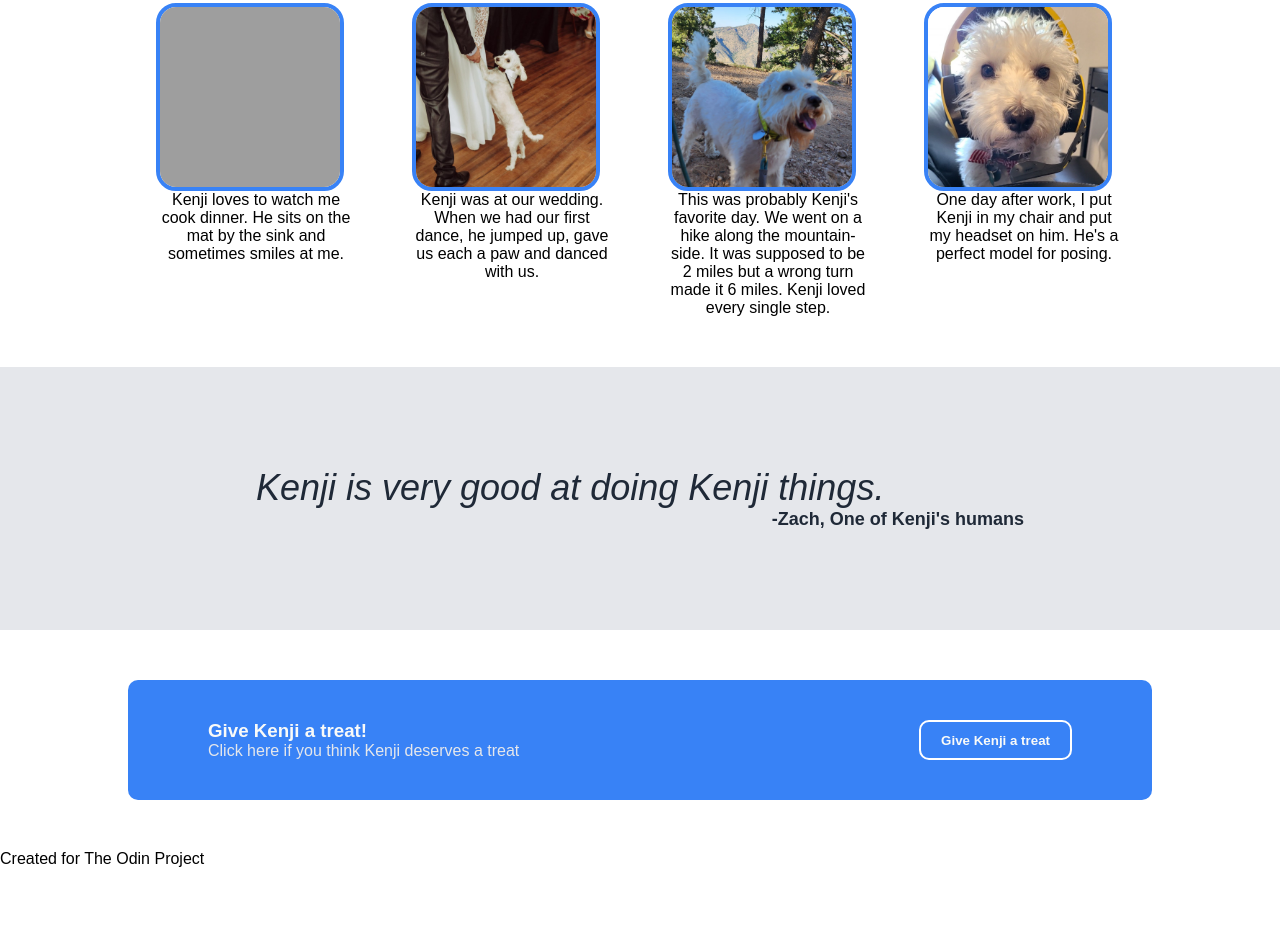
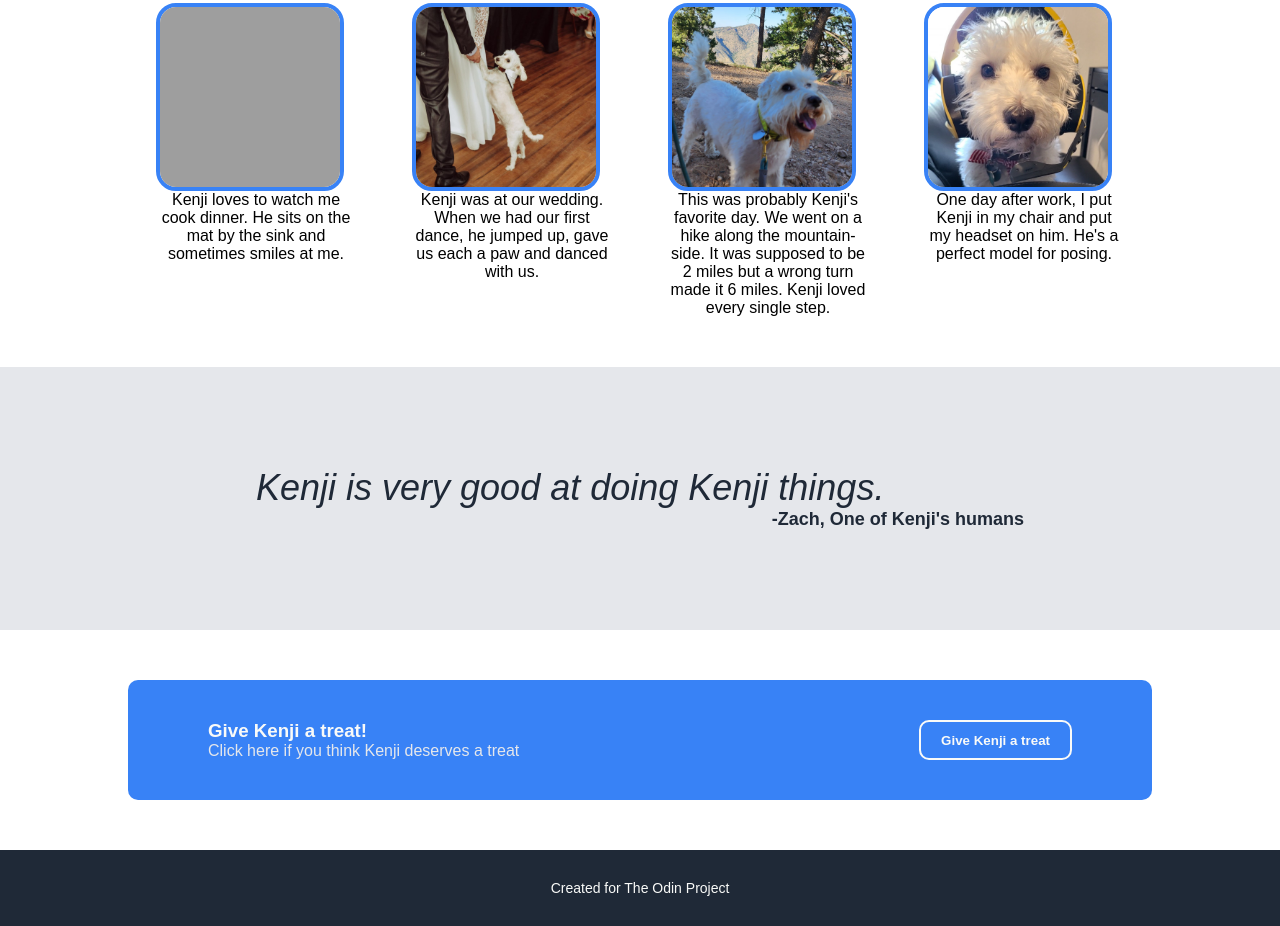
Before and after one commit to Lilly-Gullett/landing-page, a plain HTML site: page index.html in a window 1280 px wide. Shown: the part 727-1653 px from the top of the page. Before the commit the page ends 1595 px from the top, so only its background shows below. Drawn offline with Linux system fonts and the light colour scheme; grey boxes are pictures that could not be loaded.

Commit message:
Add formatting to footer
This commit adds a background color and changes the text color
and alignment of the footer element on index.html.

```diff
--- a/styles.css
+++ b/styles.css
@@ -152,7 +152,14 @@ blockquote {
 }
 
 .action button {
-    border: 2px solid white;
+    border: 2px solid #f9faf8;
 }
 
 /* Footer */
+footer {
+    background-color: #1F2937;
+    color: #F9faf8;
+    text-align: center;
+    padding: 30px;
+    font-size: 14px;
+}
```
